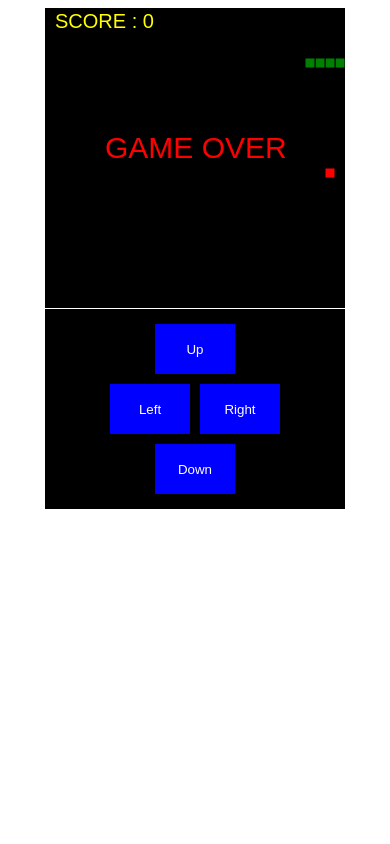
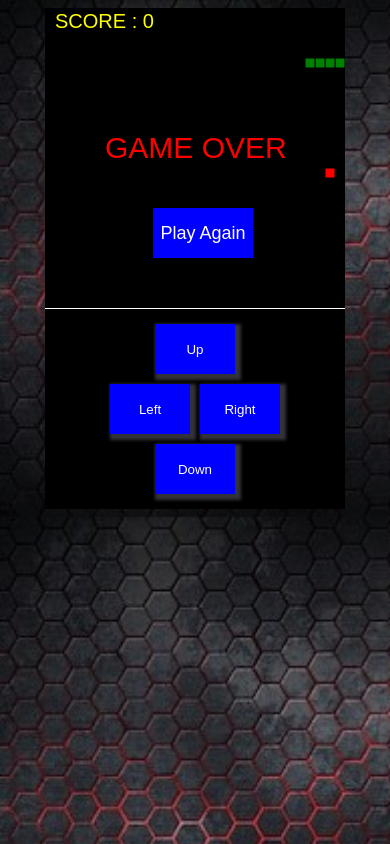
Before and after one commit to archi378/snake_game, a plain HTML site: page index.html in a window 390 px wide. Drawn offline with Linux system fonts and the light colour scheme; files whose address does not match are found by name.

Commit message:
added arrow button for mobile

```diff
--- a/index.html
+++ b/index.html
@@ -9,6 +9,7 @@
 </head>
 <body>
     <canvas id="game-ground" width="300px" height="300px"></canvas>
+    <button id="playbtn" onclick="location.reload();">Play Again</button>
     <div class="arrow-keys">
         <div><button id="up">Up</button></div>
         <div><button id="left">Left</button><span><button id="right">Right</button></span></div>
--- a/script.js
+++ b/script.js
@@ -4,6 +4,7 @@ const rtbtn = document.getElementById('right');
 const ltbtn = document.getElementById('left');
 const upbtn = document.getElementById('up');
 const dwnbtn = document.getElementById('down');
+const playbtn = document.getElementById('playbtn');
 
 // create snake unit
 const unit = 10;
@@ -179,6 +180,8 @@ const draw = () => {
         context.font = "30px Arial";
         context.fillStyle = "red";
         context.fillText("GAME OVER", 6*unit, 15*unit);
+        playbtn.style.display='block';
+
     }
 
     context.font = "20px Arial";
--- a/style.css
+++ b/style.css
@@ -1,4 +1,8 @@
-
+body {
+    background-image: url('assets/img/background.png');
+    background-size: cover;
+    align-content: center;
+}
 #game-ground {
     width: 300px;
     height: 300px;
@@ -29,12 +33,35 @@
     outline: none;
     border: none;
     margin: 5px;
+    box-shadow: 3px 3px 3px 3px #323238;
 }
 
-/* mobile view*/
-/* @media (max-width: 767px){
-    #game-ground {
-        width: 300px;
-        height: 400px;
+.arrow-keys button:active {
+    background-color: #9090e2;
+}
+
+.arrow-keys {
+    display: none;
+}
+
+#playbtn {
+    display: none;
+    width: 100px;
+    height: 50px;
+    position: absolute;
+    outline: none;
+    border: none;
+    margin: 0 auto;
+    background-color: blue;
+    margin-left: calc(50% - 50px);
+    margin-top: -100px;
+    color: white;
+    font-size: 18px;
+}
+
+/*mobile view*/
+ @media (max-width: 1024px){
+    .arrow-keys {
+        display: block;
     }
-} */
+}
```
Also changed, not shown: assets/img/background.png (added).
